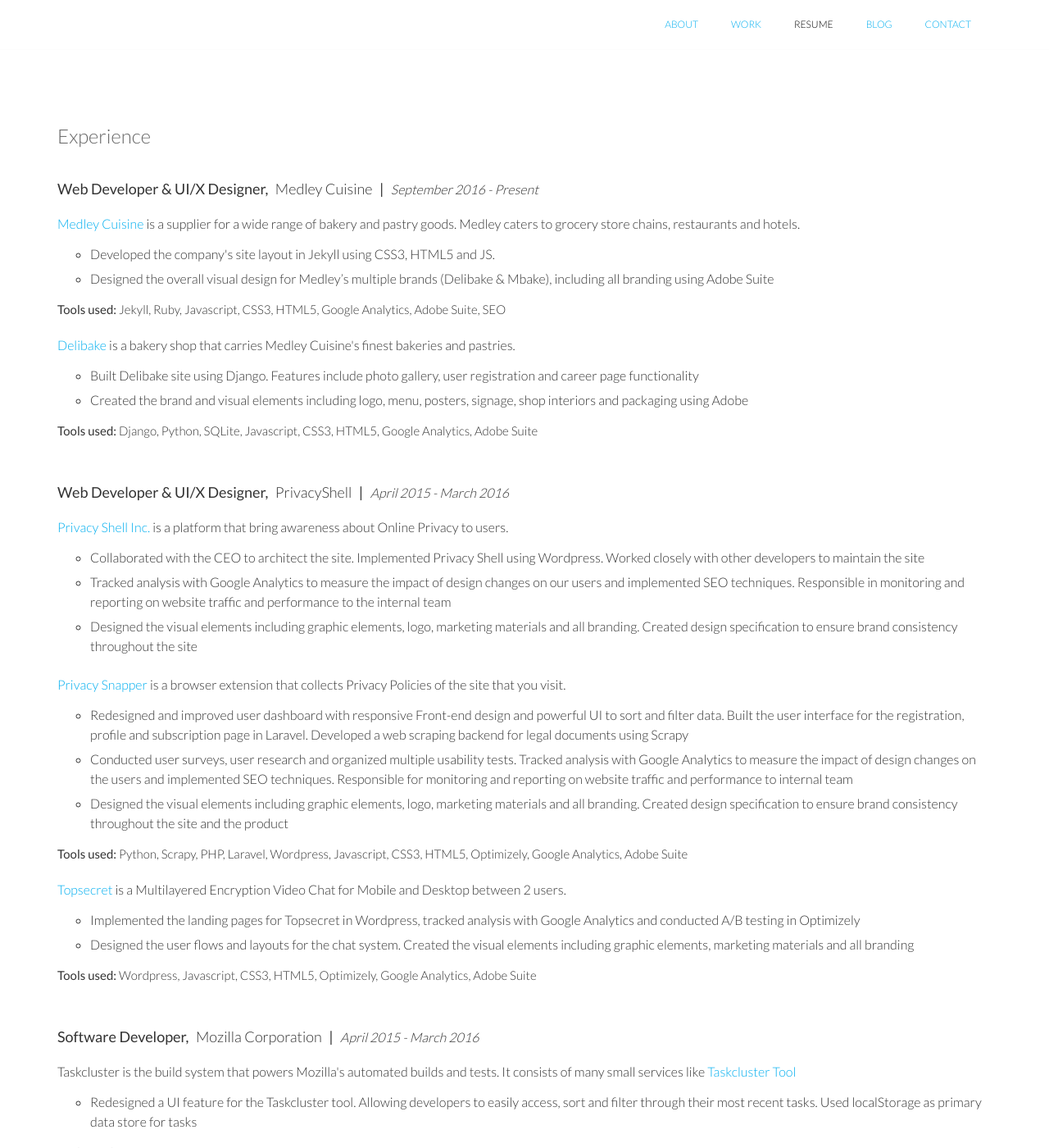
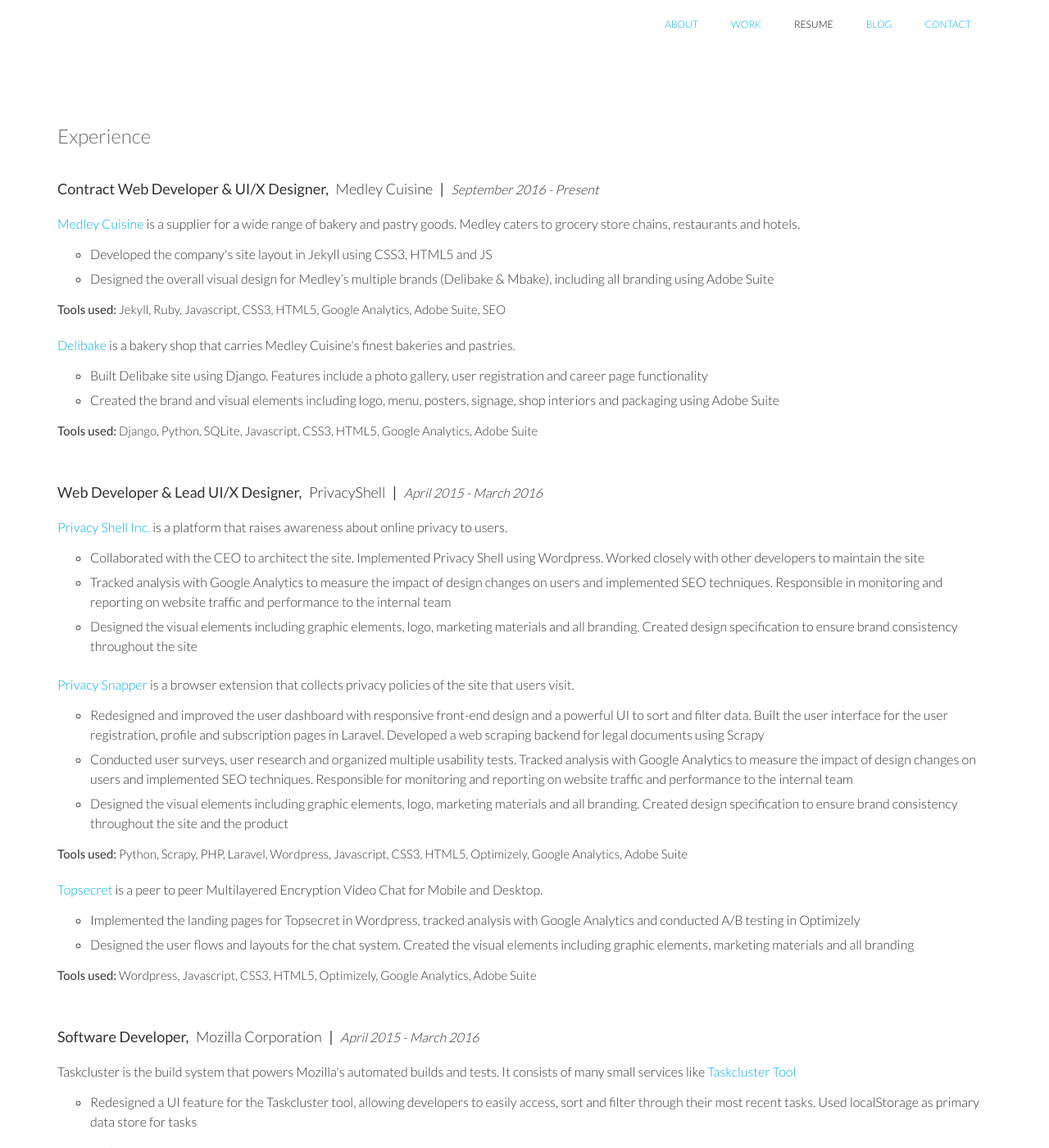
Before and after one commit to kristelteng/personal_site, a Jekyll site: the page built from resume.html, in a window 1280 px wide and 1400 px high. Shown: the whole window at 82% size. Built offline with Jekyll 4.4.1, drawn with Linux system fonts in a browser that asks for light colours; some of the changed text lies outside the part shown.

Commit message:
fix typo

```diff
--- a/resume.html
+++ b/resume.html
@@ -11,11 +11,11 @@
         <div class="resume_section">
 
           <!-- MEDLEY CUISINE -->
-          <h3 class="resume_title">Web Developer &amp; UI/X Designer, <span class="company-name">Medley Cuisine </span> | <span class="timeline">September 2016 - Present</span></h3>
+          <h3 class="resume_title">Contract Web Developer &amp; UI/X Designer, <span class="company-name">Medley Cuisine </span> | <span class="timeline">September 2016 - Present</span></h3>
 
           <p class="project-description"><a href="/work/medley.html" target="_blank">Medley Cuisine</a> is a supplier for a wide range of bakery and pastry goods. Medley caters to grocery store chains, restaurants and hotels.</p>
           <ul>
-            <li class="work-detail">Developed the company's site layout in Jekyll using CSS3, HTML5 and JS. </li>
+            <li class="work-detail">Developed the company's site layout in Jekyll using CSS3, HTML5 and JS </li>
             <li class="work-detail">Designed the overall visual design for Medley’s multiple brands (Delibake &amp; Mbake), including all branding using Adobe Suite</li>
           </ul>
           <p class="resume-tools"><span class="tools-title">Tools used:</span> Jekyll, Ruby, Javascript, CSS3, HTML5, Google Analytics, Adobe Suite, SEO</p>
@@ -23,29 +23,29 @@
           <!--DELIBAKE -->
           <p class="project-description"><a href="/work/delibake.html" target="_blank">Delibake</a> is a bakery shop that carries Medley Cuisine's finest bakeries and pastries.</p>
           <ul>
-            <li class="work-detail">Built Delibake site using Django. Features include photo gallery, user registration and career page functionality</li>
-            <li class="work-detail">Created the brand and visual elements including logo, menu, posters, signage, shop interiors and packaging using Adobe</li>
+            <li class="work-detail">Built Delibake site using Django. Features include a photo gallery, user registration and career page functionality</li>
+            <li class="work-detail">Created the brand and visual elements including logo, menu, posters, signage, shop interiors and packaging using Adobe Suite</li>
           </ul>
           <p class="resume-tools"><span class="tools-title">Tools used:</span> Django, Python, SQLite, Javascript, CSS3, HTML5, Google Analytics, Adobe Suite</p>
         </div>
 
         <div class="resume_section">
-          <h3 class="resume_title">Web Developer &amp; UI/X Designer, <span class="company-name">PrivacyShell </span> | <span class="timeline">April 2015 - March 2016</span></h3>
+          <h3 class="resume_title">Web Developer &amp; Lead UI/X Designer, <span class="company-name">PrivacyShell </span> | <span class="timeline">April 2015 - March 2016</span></h3>
 
           <!-- PRIVACY SHELL -->
-          <p class="project-description"><a href="/work/privacyshell.html" target="_blank">Privacy Shell Inc.</a> is a platform that bring awareness about Online Privacy to users.</p>
+          <p class="project-description"><a href="/work/privacyshell.html" target="_blank">Privacy Shell Inc.</a> is a platform that raises awareness about online privacy to users.</p>
           <ul>
             <li class="work-detail">Collaborated with the CEO to architect the site. Implemented Privacy Shell using Wordpress. Worked closely with other developers to maintain the site</li>
-            <li class="work-detail">Tracked analysis with Google Analytics to measure the impact of design changes on our users and implemented SEO techniques. Responsible in monitoring and reporting on website traffic and performance to the internal team</li>
+            <li class="work-detail">Tracked analysis with Google Analytics to measure the impact of design changes on users and implemented SEO techniques. Responsible in monitoring and reporting on website traffic and performance to the internal team</li>
             <li class="work-detail">Designed the visual elements including graphic elements, logo, marketing materials and all branding. Created design specification to ensure brand consistency throughout the site</li>
           </ul>
 
           <!-- PRIVACY SNAPPER -->
-          <p class="project-description"><a href="/work/psnapper.html" target="_blank">Privacy Snapper</a> is a browser extension that collects Privacy Policies of the site that you visit.</p>
+          <p class="project-description"><a href="/work/psnapper.html" target="_blank">Privacy Snapper</a> is a browser extension that collects privacy policies of the site that users visit.</p>
           <ul>
-            <li class="work-detail">Redesigned and improved user dashboard with responsive Front-end design and powerful UI to sort and filter data. Built the user interface for the registration, profile and subscription page in Laravel. Developed a web scraping backend for legal documents using Scrapy</li>
+            <li class="work-detail">Redesigned and improved the user dashboard with responsive front-end design and a powerful UI to sort and filter data. Built the user interface for the user registration, profile and subscription pages in Laravel. Developed a web scraping backend for legal documents using Scrapy</li>
 
-            <li class="work-detail">Conducted user surveys, user research and organized multiple usability tests. Tracked analysis with Google Analytics to measure the impact of design changes on the users and implemented SEO techniques.   Responsible for monitoring and reporting on website traffic and performance to internal team</li>
+            <li class="work-detail">Conducted user surveys, user research and organized multiple usability tests. Tracked analysis with Google Analytics to measure the impact of design changes on users and implemented SEO techniques. Responsible for monitoring and reporting on website traffic and performance to the internal team</li>
 
             <li class="work-detail">Designed the visual elements including graphic elements, logo, marketing materials and all branding.  Created design specification to ensure brand consistency throughout the site and the product</li>
           </ul>
@@ -53,7 +53,7 @@
           <p class="resume-tools"><span class="tools-title">Tools used: </span> Python, Scrapy, PHP, Laravel, Wordpress, Javascript, CSS3, HTML5, Optimizely, Google Analytics, Adobe Suite</p>
 
           <!-- TOPSECRET -->
-          <p class="project-description"><a href="/work/topsecret.html" target="_blank">Topsecret</a> is a Multilayered Encryption Video Chat for Mobile and Desktop between 2 users.</p>
+          <p class="project-description"><a href="/work/topsecret.html" target="_blank">Topsecret</a> is a peer to peer Multilayered Encryption Video Chat for Mobile and Desktop.</p>
 
           <ul>
             <li class="work-detail">Implemented the landing pages for Topsecret in Wordpress, tracked analysis with Google Analytics and conducted A/B testing in Optimizely</li>
@@ -71,13 +71,13 @@
           <p class="project-description">Taskcluster is the build system that powers Mozilla's automated builds and tests. It consists of many small services like <a href="/work/taskcluster.html" target="_blank"> Taskcluster Tool </a></p>
 
           <ul>
-            <li class="work-detail">Redesigned a UI feature for the Taskcluster tool. Allowing developers to easily access, sort and filter through their most recent tasks. Used localStorage as primary data store for tasks</li>
+            <li class="work-detail">Redesigned a UI feature for the Taskcluster tool, allowing developers to easily access, sort and filter through their most recent tasks. Used localStorage as primary data store for tasks</li>
           </ul>
 
           <p class="resume-tools"><span class="tools-title">Tools used: </span> React.js, Javascript, JSX, CSS3, localStorage</p>
 
            <!-- TASKCLUSTER TOOLS -->
-          <p class="project-description"><a href="/work/taskclusterdocs.html" target="_blank"> Taskcluster Documentation </a>is where the tool is being documented.</p>
+          <p class="project-description"><a href="/work/taskclusterdocs.html" target="_blank">Taskcluster Documentation</a> is the documentation resource for all Taskcluster sub-systems.</p>
 
           <ul>
             <li class="work-detail">Implemented an automated doc generation system, where each Taskcluster component updates triggers a new version of the static site to be generated. It allows all developers on Taskcluster to have an automatic way to publish documentation when deploying new features</li>
```
